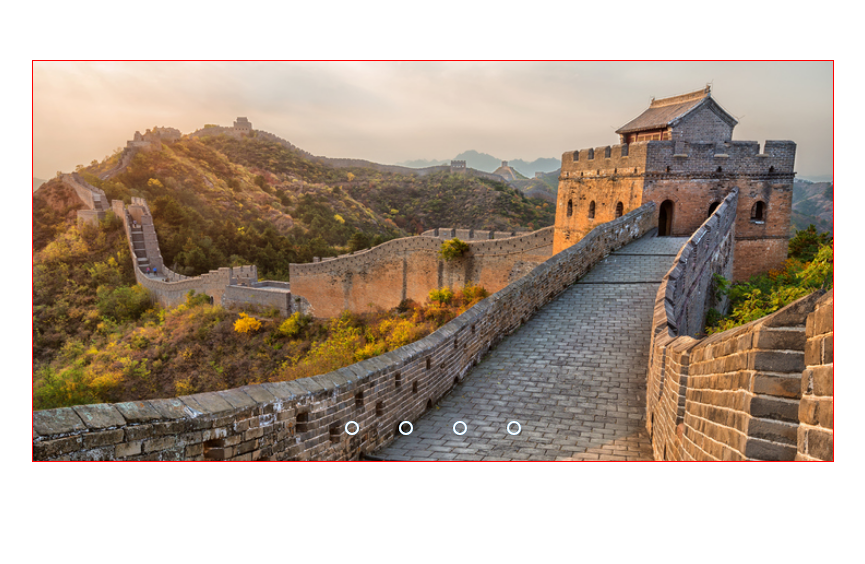
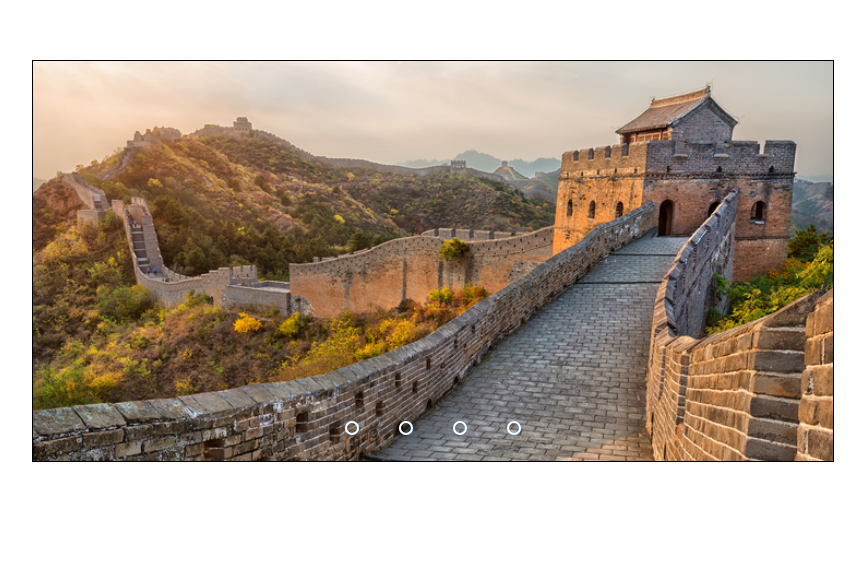
Before and after one commit to GabrielMontAraujo/Projeto3, a plain HTML site: page index.html in a window 1280 px wide. Shown: the part 139-703 px from the top of the page, without its empty margins (207-1072 px from the left). Drawn offline with Linux system fonts and the light colour scheme.

Commit message:
Border black

```diff
--- a/style.css
+++ b/style.css
@@ -9,7 +9,7 @@ body{
 }
 
 .slider{
-  border: 1px solid red;
+  border: 1px solid black;
   background: gray;
   margin: 0 auto;
   width: 800px;
@@ -112,7 +112,7 @@ body{
   background-color: #ffffff;
 }
 
-@media screen and (max-width:768px) {
+@media screen and (max-width:480px) {
   .slider{
     width:300px;
     height: 200px;
```
